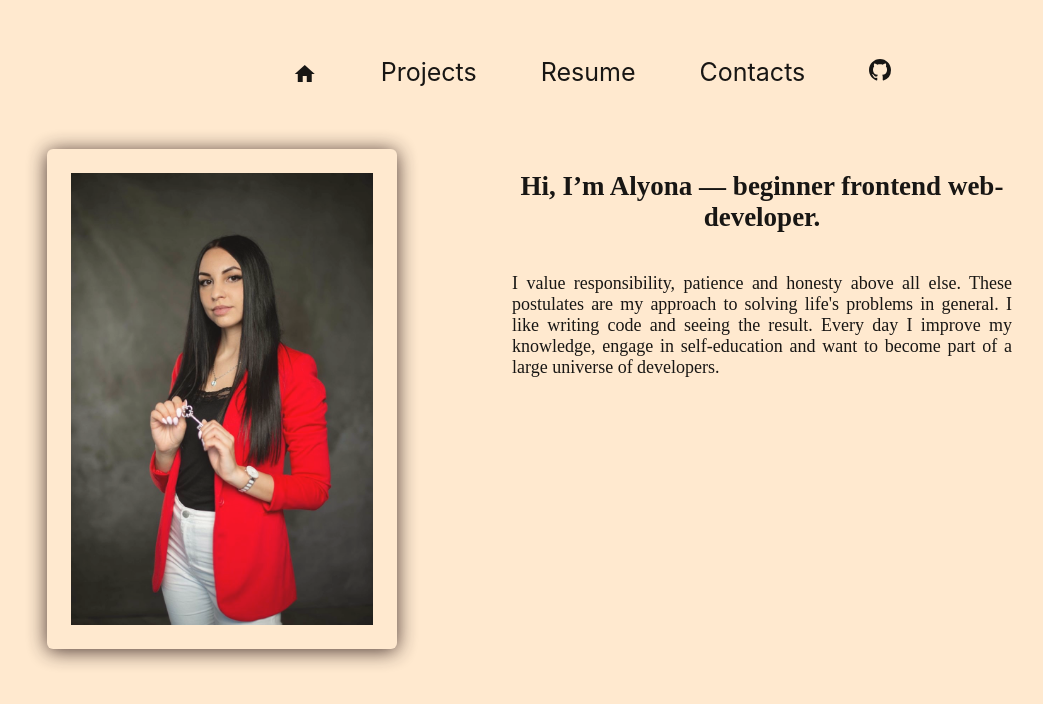
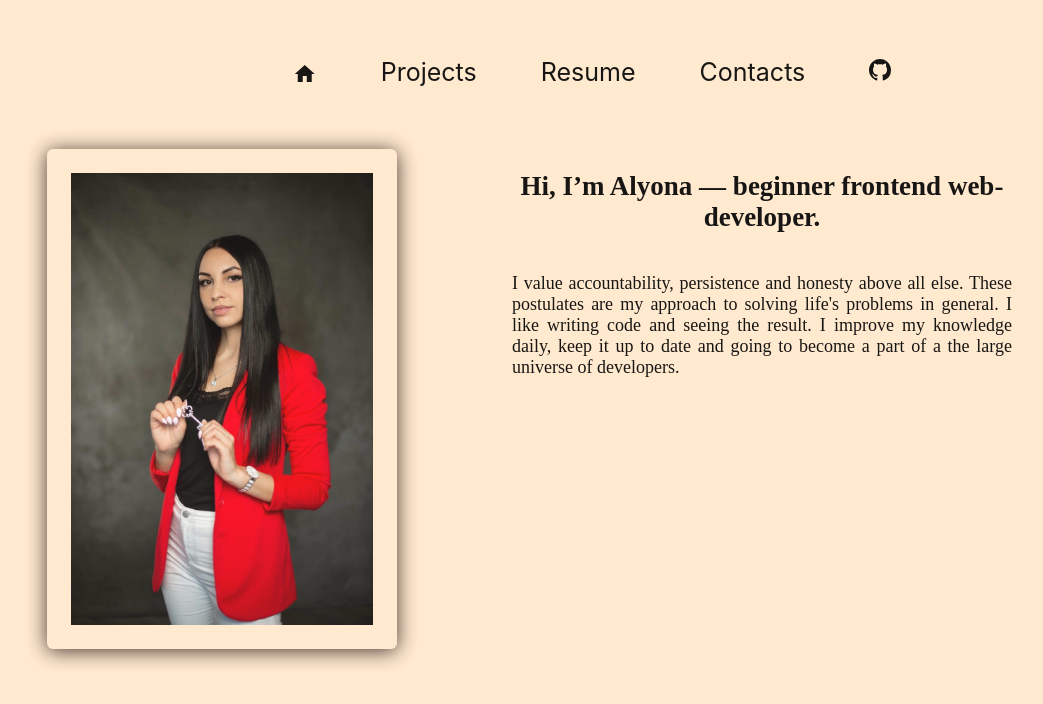
Before and after one commit to bordun2022/my-portfolio, a React (Create React App) app: page /#/ in a window 1280 px wide. Shown: the top 704 px of the page, without its empty margins (68-1111 px from the left). Built offline with nearby package versions, Linux system fonts and the light colour scheme.

Commit message:
fixed personal info and resume

```diff
--- a/src/App.js
+++ b/src/App.js
@@ -8,7 +8,7 @@ function App() {
     <div className={cls.context} id={cls.context}>
     <img src={photo} alt={'Something'} className={cls.image} id={cls.image} ></img>
      <span className={cls.text} id={cls.text}><h2>Hi, I’m Alyona —  beginner frontend web-developer.</h2>
-     <p>I value responsibility, patience and honesty above all else. These postulates are my approach to solving life's problems in general. I like writing code and seeing the result. Every day I improve my knowledge, engage in self-education and want to become part of a large universe of developers.</p></span>
+     <p>I value accountability, persistence and honesty above all else. These postulates are my approach to solving life's problems in general. I like writing code and seeing the result. I improve my knowledge daily, keep it up to date and going to become a part of a the large universe of developers.</p></span>
      </div>
     </>
   );
--- a/src/Resume.module.css
+++ b/src/Resume.module.css
@@ -10,3 +10,9 @@
   align-items: center;
   overflow: auto;
 }
+
+@media only screen and (max-width: 1050px) {
+  .resume {
+    max-width: auto;
+  }
+  }
```
